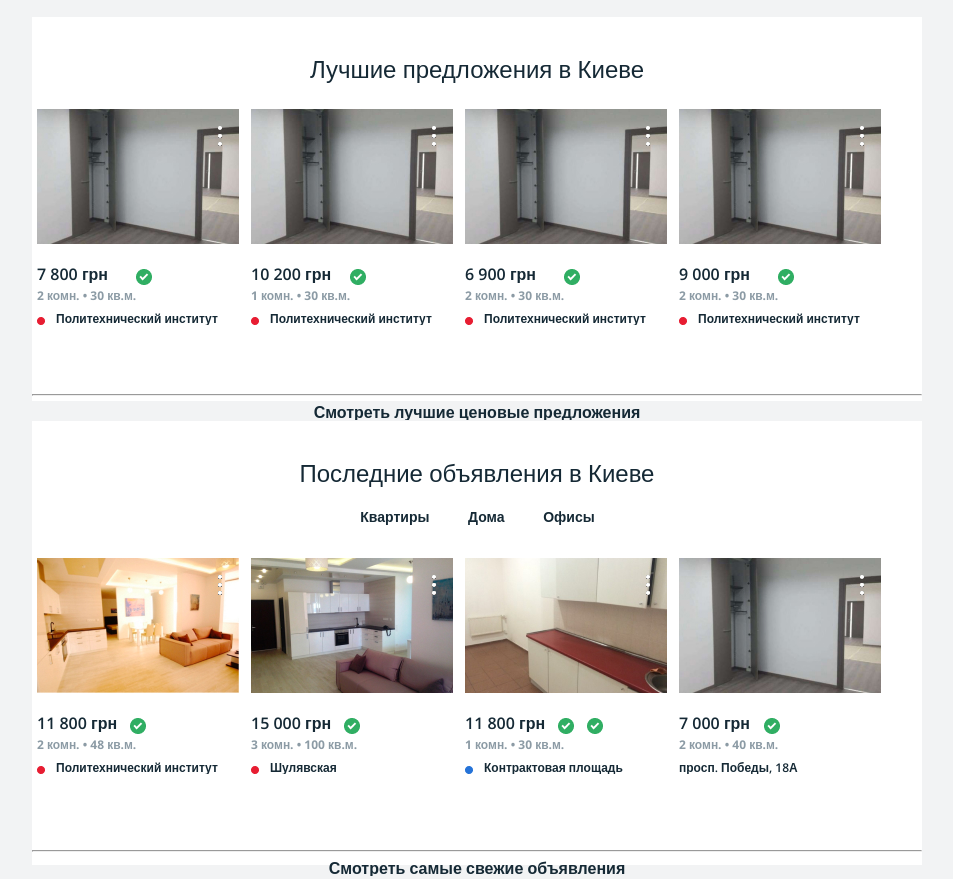
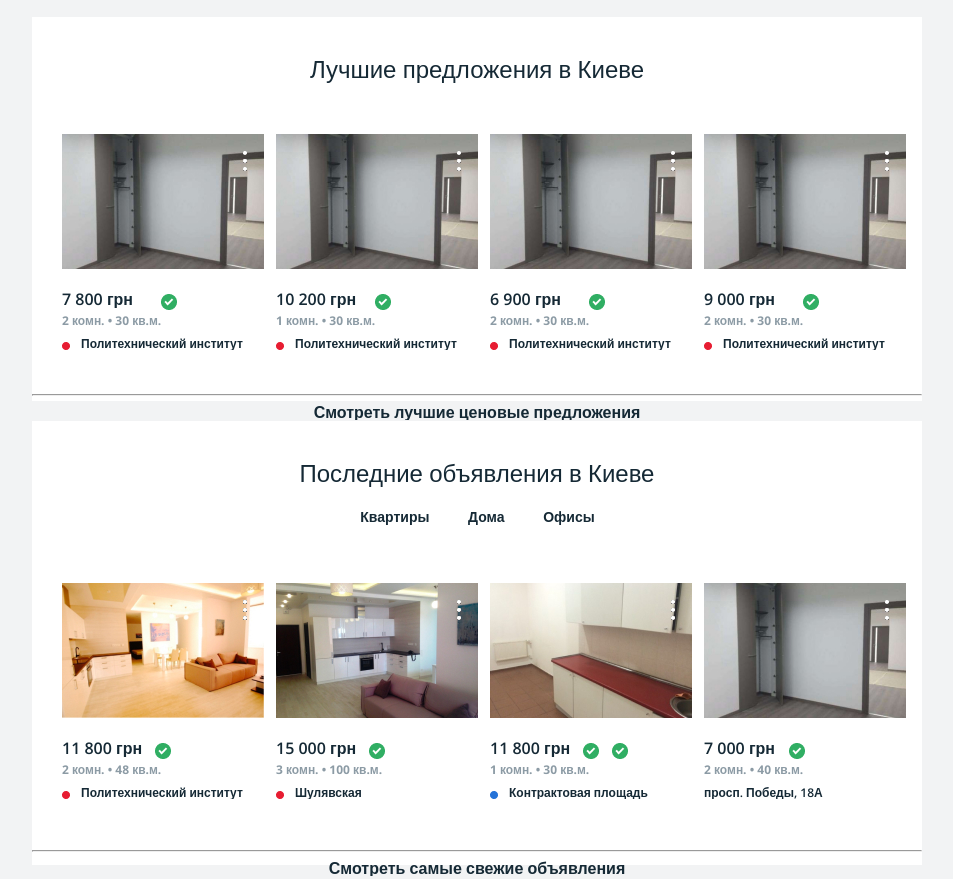
Before and after one commit to ivasenko/metr, a plain HTML site: page index.html in a window 1280 px wide. Shown: the part 681-1560 px from the top of the page, without its empty margins (163-1116 px from the left). Drawn offline with nearby package versions, Linux system fonts and the light colour scheme.

Commit message:
Update style.css

```diff
--- a/scss/style.css
+++ b/scss/style.css
@@ -268,7 +268,8 @@ select, input, button {
   display: -ms-inline-flexbox;
   display: inline-flex;
   width: 100%;
-  height: 272px; }
+  height: 272px;
+  padding: 25px; }
   .slider .slider-information {
     padding-top: 4px;
     margin-right: 12px;
```
